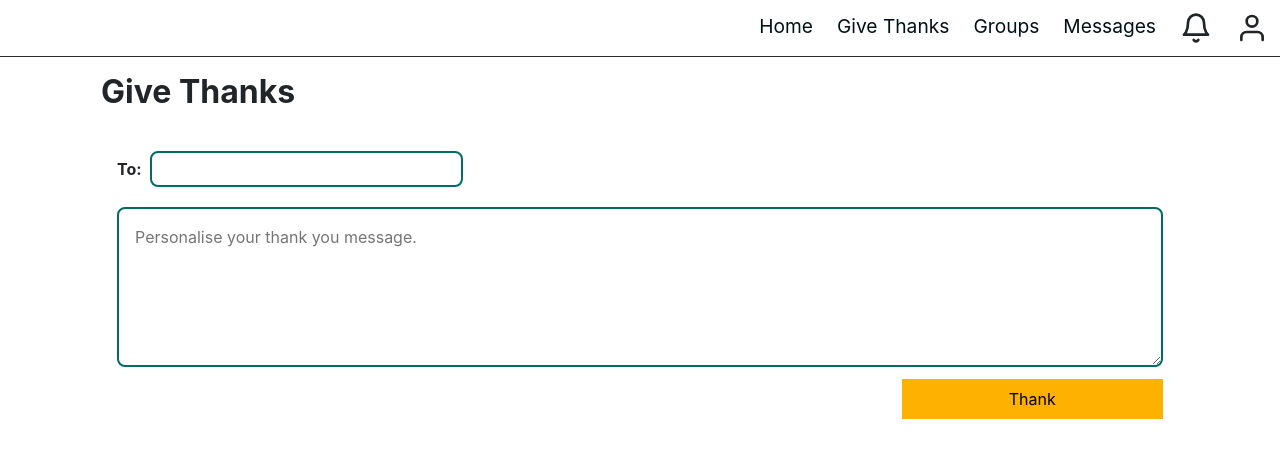
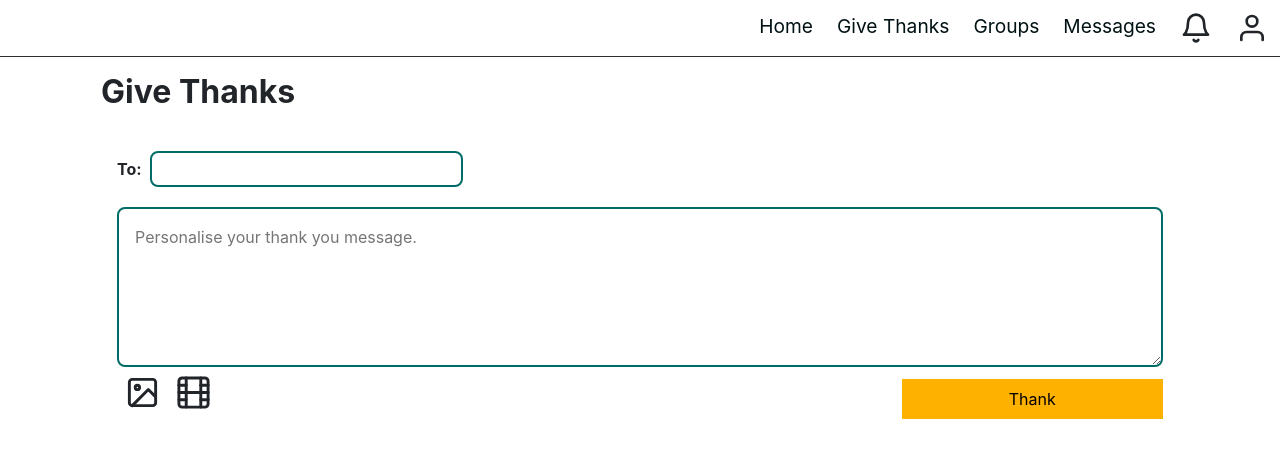
Before and after one commit to Andrew-Delaney/ThankWellHack, a React (Create React App) app in the folder thankwell/src/frontend/: page /give-thanks in a window 1280 px wide. Shown: the top 458 px of the page. Built offline with nearby package versions, Linux system fonts and the light colour scheme.

Commit message:
start adding capability to upload image and video files

```diff
--- a/thankwell/src/frontend/src/components/Dashboard/Dashboard.jsx
+++ b/thankwell/src/frontend/src/components/Dashboard/Dashboard.jsx
@@ -13,7 +13,7 @@ const Dashboard = () => {
     return (
         <div>
             <h2 className="m-3 pb-4 font-weight-bolder">Home</h2>
-            {allThanks && allThanks.map(thanks => <div><a href={`thanks/${thanks.id}`}>{JSON.stringify(thanks)}</a><br/></div>)}
+            {allThanks && allThanks.map((thanks, index) => <div key={index}><a href={`thanks/${thanks.id}`}>{JSON.stringify(thanks)}</a><br/></div>)}
         </div>
     );
 };
--- a/thankwell/src/frontend/src/components/ThanksComposer/ThanksComposer.jsx
+++ b/thankwell/src/frontend/src/components/ThanksComposer/ThanksComposer.jsx
@@ -1,16 +1,30 @@
-import React, {useState} from 'react';
+import React, { useState } from 'react';
+import ActionButton from '../ActionButton/ActionButton';
+import { Image, Film } from 'react-feather';
+
 import "./ThanksComposer.scss";
-import ActionButton from '../ActionButton/ActionButton';
 
 const ThanksComposer = () => {
     const [textInput, setTextInput] = useState("");
     const [recipient, setRecipient] = useState("");
+    const [fileSelector] = useState(() => {
+        var fileSelector = document.createElement('input');
+        fileSelector.setAttribute('type', 'file');
+        fileSelector.setAttribute('id', 'testFileSelector');
+        fileSelector.onchange = (e) => console.log(e.target.files[0]);
+        return fileSelector;
+    });
 
-    function submit() {
+    var submit = () => {
         fetch(`/api/thanks?message=${textInput}&recipient=${recipient}`, {method: "POST"})
             .then(response => response.json())
             .then(data => console.log(data));
-    }
+    };
+
+    var handleFileSelect = (e) => {
+        e.preventDefault();
+        fileSelector.click();
+    };
 
     return (
         <div className="ThanksComposer">
@@ -29,11 +43,15 @@ const ThanksComposer = () => {
                     placeholder="Personalise your thank you message."
                 >
                 </textarea>
-                <div className="ThanksComposer-input-submit">
-                    <ActionButton
-                        buttonText="Thank"
-                        onClick={() => submit()}
-                    />
+                <div className="ThanksComposer-input-lower">
+                    <Image className="ThanksComposer-input-lower-icon" onClick={handleFileSelect}/>
+                    <Film className="ThanksComposer-input-lower-icon" onClick={handleFileSelect}/>
+                    <div className="ThanksComposer-input-lower-submit">
+                        <ActionButton
+                            buttonText="Thank"
+                            onClick={() => submit()}
+                        />
+                    </div>
                 </div>
             </div>
         </div>
--- a/thankwell/src/frontend/src/components/ThanksComposer/ThanksComposer.scss
+++ b/thankwell/src/frontend/src/components/ThanksComposer/ThanksComposer.scss
@@ -16,10 +16,22 @@
             height: 10rem;
         }
 
-        &-submit {
-            align-self: flex-end;
-            width: 25%;
-            padding-top: 0.75rem;
+        &-lower {
+            display: flex;
+
+            &-icon {
+                width: 35px;
+                height: 35px;
+                margin: 0.5rem;
+                cursor: pointer;
+            }
+
+            &-submit {
+                align-self: flex-end;
+                width: 25%;
+                padding-top: 0.75rem;
+                margin-left: auto;
+            }
         }
     }
 }
```
